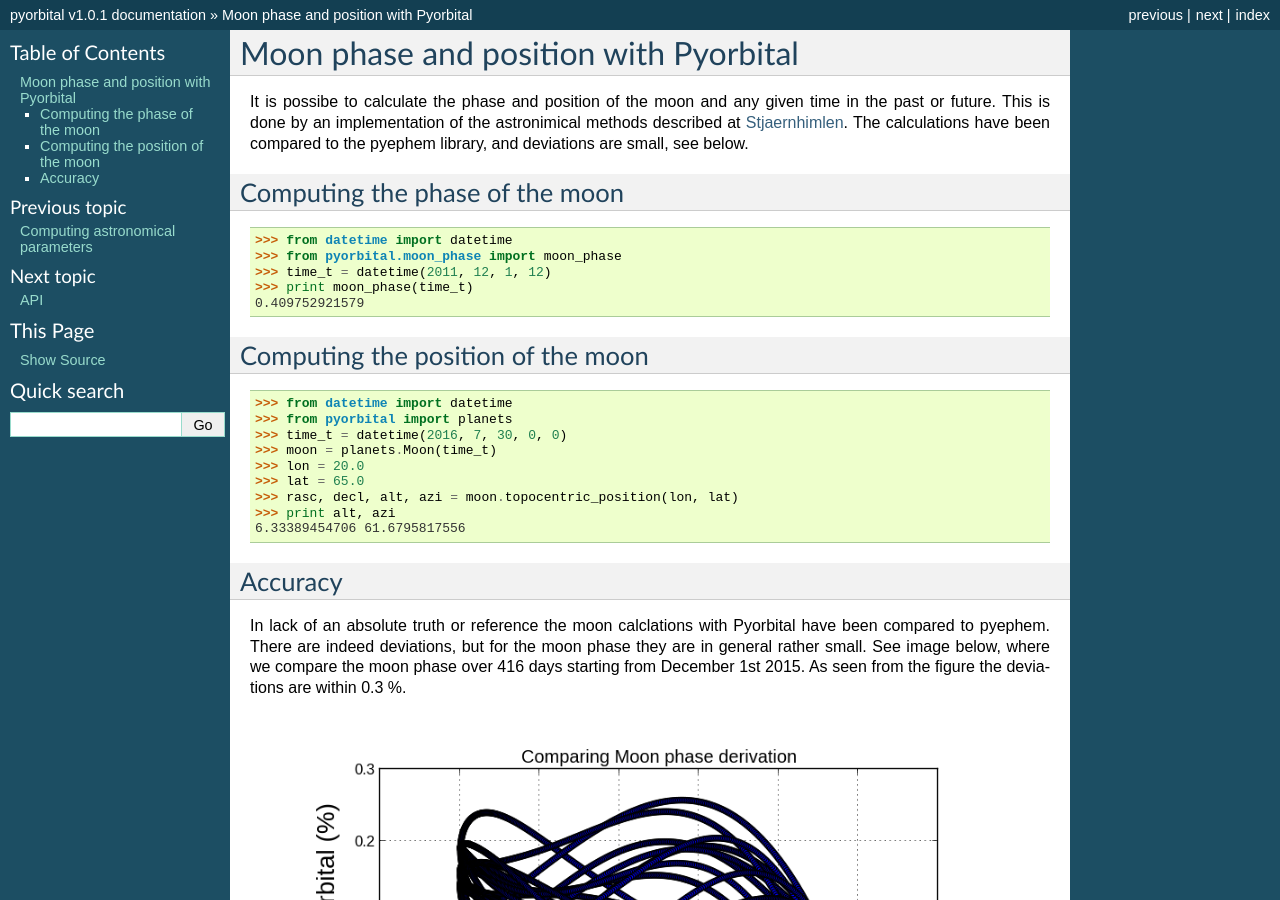
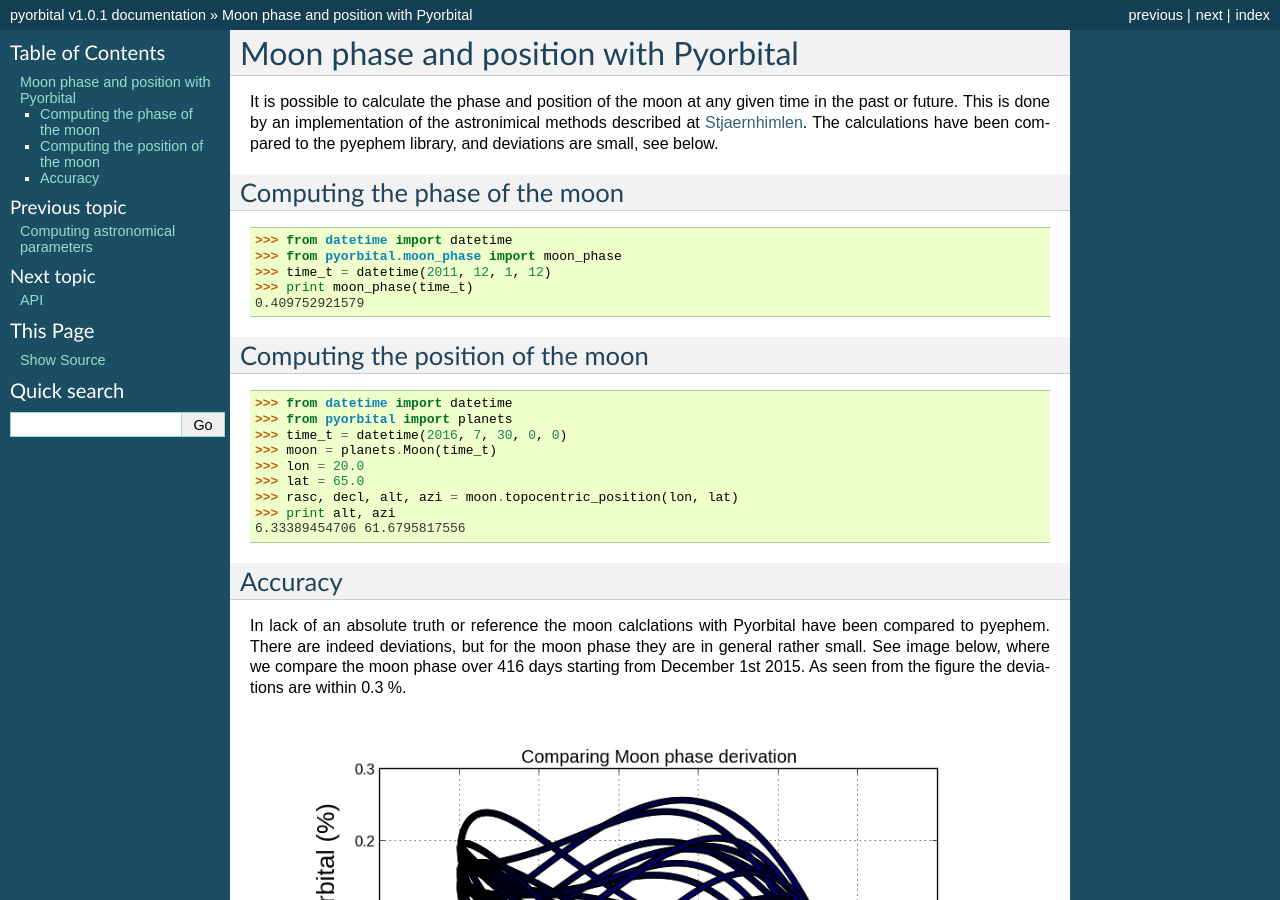
Before and after one commit to pytroll/pyorbital, a Sphinx documentation site: the page built from doc/source/moon_calculations.rst, in a window 1280 px wide and 900 px high. Built offline with Sphinx 7.4.7, drawn with Linux system fonts in a browser that asks for light colours.

Commit message:
Fix typo
Signed-off-by: Adam.Dybbroe <a000680@c20671.ad.smhi.se>

```diff
--- a/doc/source/moon_calculations.rst
+++ b/doc/source/moon_calculations.rst
@@ -1,7 +1,7 @@
 Moon phase and position with Pyorbital
 ======================================
 
-It is possibe to calculate the phase and position of the moon and any given
+It is possible to calculate the phase and position of the moon at any given
 time in the past or future. This is done by an implementation of the
 astronimical methods described at Stjaernhimlen_. The calculations have been
 compared to the pyephem library, and deviations are small, see below.
```
